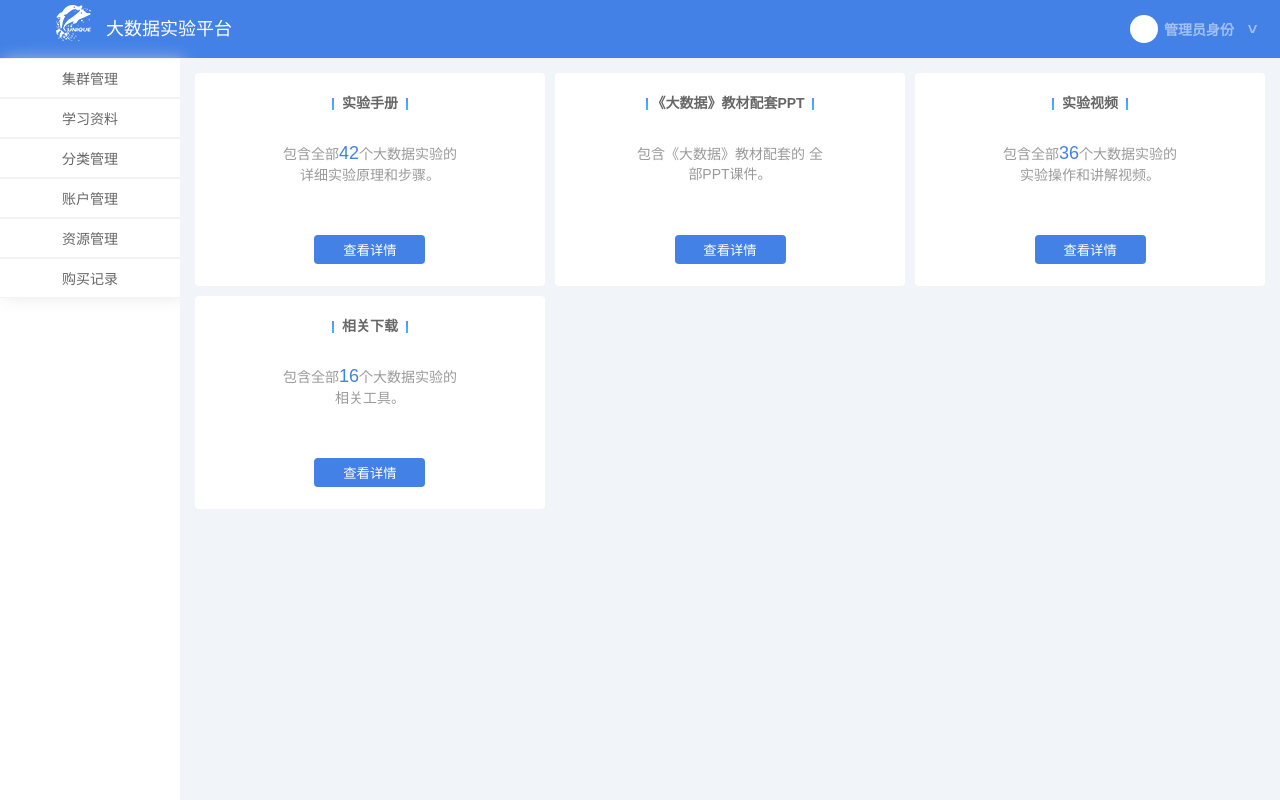
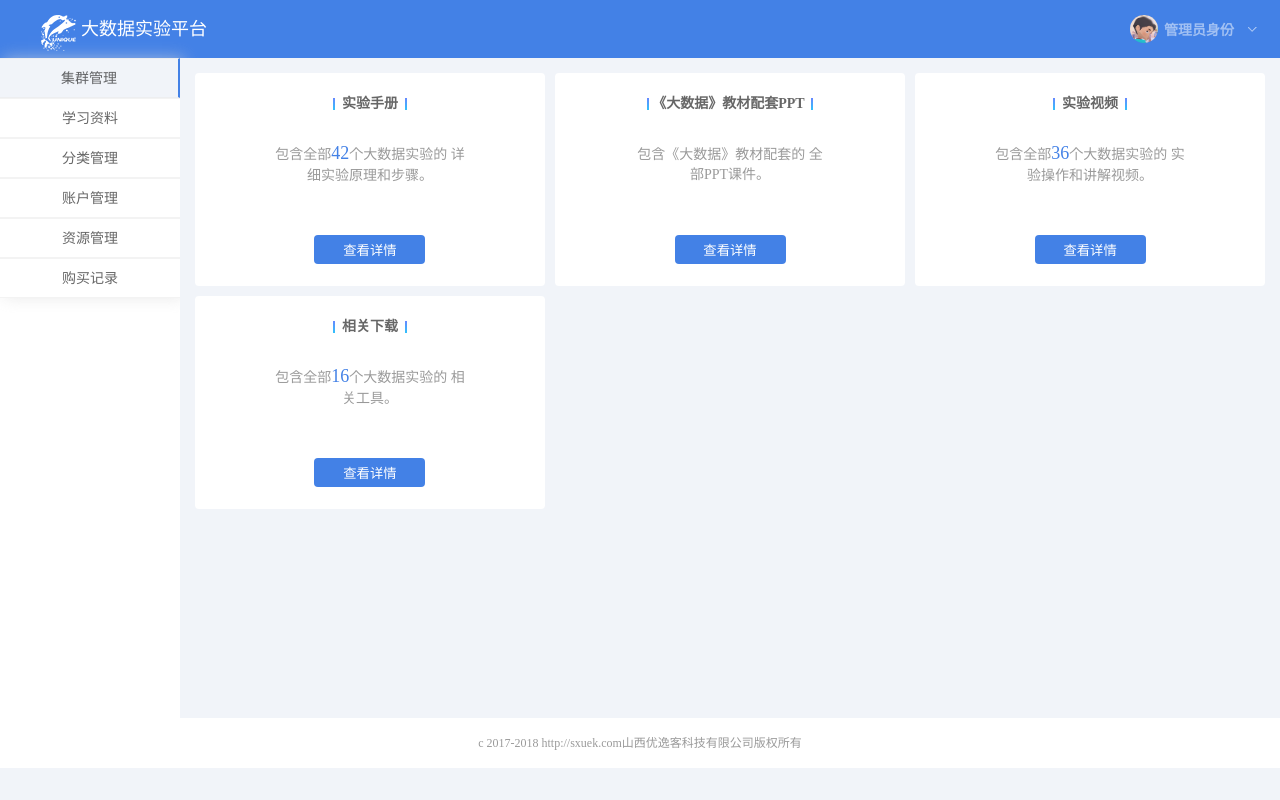
Before and after one commit to BIGDATABAS/bigdatabase, a plain HTML site: page gq-index.html in a window 1280 px wide. Shown: the top 800 px of the page. Drawn offline with Linux system fonts and the light colour scheme.

Commit message:
2教师zl

```diff
--- a/css/gq-Account.css
+++ b/css/gq-Account.css
@@ -3,9 +3,16 @@
     margin: 0;
     padding: 0;
     box-sizing: border-box;
-    font-family: PingFangSC-Semibold, sans-serif;
+    font-family: "苹方","San Francisco";
+    list-style: none;
+}
+a{
+    text-decoration: none;
 }
 
+body{
+    background: #f1f4f9;
+}
 header {
     width: 100%;
     height: 58px;
@@ -19,11 +26,14 @@ header .wpc_Left {
     display: flex;
 }
 
-header .wpc_Left .wpc_logo img {
+header .wpc_Left .wpc_logo{
     width: 46px;
     height: 46px;
-    margin-right: 10px;
-    margin-left: 50px;
+    margin-left: 35px;
+    margin-top: 10px;
+    background-image: url("../img/wpc_logo.png");
+    background-size: cover;
+    background-repeat: no-repeat;
 }
 
 header .wpc_Left .wpc_name p {
@@ -34,9 +44,9 @@ header .wpc_Left .wpc_name p {
 }
 
 header .wpc_Right {
-    width: 150px;
     display: flex;
     align-items: center;
+    width: 150px;
 }
 
 header .wpc_Right h3 {
@@ -46,30 +56,30 @@ header .wpc_Right h3 {
 }
 
 header .wpc_Right a {
-    font-size: 16px;
-    font-weight: 800;
-    color: rgba(255, 255, 255, .5);
+    width: 10px;
+    height: 10px;
     margin-right: 13px;
     margin-left: 13px;
-    text-decoration: none;
-    -webkit-transform: rotate(90deg);
+    background-image: url("../img/wpc_back.png");
+
 }
 
 header .wpc_Right .wpc_head {
     width: 28px;
     height: 28px;
     border-radius: 50%;
-    background: white;
+    background-image: url("../img/wpc_head.png");
+    background-repeat: no-repeat;
+    background-size: cover;
 
 }
+
 main {
-    width: 100%;
     display: flex;
 }
 
 main .wpc_list {
     width: 180px;
-    height: 660px;
     background: #ffffff;
 }
 
@@ -89,6 +99,7 @@ main .wpc_list ul li {
     text-align: center;
     border-top: 1px solid rgba(236, 236, 236, .6);
     border-bottom: 1px solid rgba(236, 236, 236, .6);
+    cursor: pointer;
 }
 .wpc_fire{
     background: #f1f4f9;
@@ -96,14 +107,26 @@ main .wpc_list ul li {
 }
 main .wpc_nav {
     width: -webkit-calc(100% - 180px);
-    /*height: 100%;*/
-    /*width:1212px;*/
     height: 100%;
     background: #f1f4f9;
+    padding: 15px 15px 0 15px;
 }
-main .wpc_nav .gq_container{
-    padding: 15px;
+
+footer {
+    width: 100%;
+    height: 50px;
+    text-align: center;
+    line-height: 50px;
+    background: #ffffff;
 }
+
+footer p {
+    font-size: 12px;
+    color: rgba(0, 0, 0, .4);
+}
+/*main .wpc_nav .gq_container{*/
+    /*padding: 15px;*/
+/*}*/
 main .wpc_nav .gq_account{
     width: 100%;
     height: 60px;
--- a/css/gq-index.css
+++ b/css/gq-index.css
@@ -1,111 +1,111 @@
 
-* {
-    margin: 0;
-    padding: 0;
-    box-sizing: border-box;
-    font-family: PingFangSC-Semibold, sans-serif;
-}
+/** {*/
+    /*margin: 0;*/
+    /*padding: 0;*/
+    /*box-sizing: border-box;*/
+    /*font-family: PingFangSC-Semibold, sans-serif;*/
+/*}*/
 
-header {
-    width: 100%;
-    height: 58px;
-    background: #4381e6;
-    display: flex;
-    justify-content: space-between;
-}
+/*header {*/
+    /*width: 100%;*/
+    /*height: 58px;*/
+    /*background: #4381e6;*/
+    /*display: flex;*/
+    /*justify-content: space-between;*/
+/*}*/
 
-header .wpc_Left {
-    width: 500px;
-    display: flex;
-}
+/*header .wpc_Left {*/
+    /*width: 500px;*/
+    /*display: flex;*/
+/*}*/
 
-header .wpc_Left .wpc_logo img {
-    width: 46px;
-    height: 46px;
-    margin-right: 10px;
-    margin-left: 50px;
-}
+/*header .wpc_Left .wpc_logo img {*/
+    /*width: 46px;*/
+    /*height: 46px;*/
+    /*margin-right: 10px;*/
+    /*margin-left: 50px;*/
+/*}*/
 
-header .wpc_Left .wpc_name p {
-    font-size: 18px;
-    color: #ffffff;
-    text-align: center;
-    line-height: 58px;
-}
+/*header .wpc_Left .wpc_name p {*/
+    /*font-size: 18px;*/
+    /*color: #ffffff;*/
+    /*text-align: center;*/
+    /*line-height: 58px;*/
+/*}*/
 
-header .wpc_Right {
-    width: 150px;
-    display: flex;
-    align-items: center;
-}
+/*header .wpc_Right {*/
+    /*width: 150px;*/
+    /*display: flex;*/
+    /*align-items: center;*/
+/*}*/
 
-header .wpc_Right h3 {
-    font-size: 14px;
-    color: rgba(255, 255, 255, .5);
-    margin-left: 6px;
-}
+/*header .wpc_Right h3 {*/
+    /*font-size: 14px;*/
+    /*color: rgba(255, 255, 255, .5);*/
+    /*margin-left: 6px;*/
+/*}*/
 
-header .wpc_Right a {
-    font-size: 16px;
-    font-weight: 800;
-    color: rgba(255, 255, 255, .5);
-    margin-right: 13px;
-    margin-left: 13px;
-    text-decoration: none;
-    -webkit-transform: rotate(90deg);
-}
+/*header .wpc_Right a {*/
+    /*font-size: 16px;*/
+    /*font-weight: 800;*/
+    /*color: rgba(255, 255, 255, .5);*/
+    /*margin-right: 13px;*/
+    /*margin-left: 13px;*/
+    /*text-decoration: none;*/
+    /*-webkit-transform: rotate(90deg);*/
+/*}*/
 
-header .wpc_Right .wpc_head {
-    width: 28px;
-    height: 28px;
-    border-radius: 50%;
-    background: white;
+/*header .wpc_Right .wpc_head {*/
+    /*width: 28px;*/
+    /*height: 28px;*/
+    /*border-radius: 50%;*/
+    /*background: white;*/
 
-}
+/*}*/
 
-main {
-    width: 100%;
-    height: 943px;
-    display: flex;
-}
+/*main {*/
+    /*width: 100%;*/
+    /*height: 943px;*/
+    /*display: flex;*/
+/*}*/
 
-main .wpc_list {
-    width: 180px;
-    height: 660px;
-    background: #ffffff;
-}
+/*main .wpc_list {*/
+    /*width: 180px;*/
+    /*height: 660px;*/
+    /*background: #ffffff;*/
+/*}*/
 
-main .wpc_list ul {
-    width: 100%;
-    display: flex;
-    flex-direction: column;
-    box-shadow: 4px 0 15px rgba(218, 218, 218, .6);
-}
+/*main .wpc_list ul {*/
+    /*width: 100%;*/
+    /*display: flex;*/
+    /*flex-direction: column;*/
+    /*box-shadow: 4px 0 15px rgba(218, 218, 218, .6);*/
+/*}*/
 
-main .wpc_list ul li {
-    height: 40px;
-    width: 100%;
-    font-size: 14px;
-    color: rgba(0, 0, 0, .6);
-    line-height: 40px;
-    text-align: center;
-    border-top: 1px solid rgba(236, 236, 236, .6);
-    border-bottom: 1px solid rgba(236, 236, 236, .6);
-}
-.wpc_fire{
-    background: #f1f4f9;
-    border-right: 2px solid #4381e6;
-}
-main .wpc_nav {
-    width: -webkit-calc(100% - 180px);
-    /*height: 100%;*/
-    /*width:1212px;*/
-    height: 943px;
-    background: #f1f4f9;
-}
-main .wpc_nav .gq_container{
-    padding: 15px;
-}
+/*main .wpc_list ul li {*/
+    /*height: 40px;*/
+    /*width: 100%;*/
+    /*font-size: 14px;*/
+    /*color: rgba(0, 0, 0, .6);*/
+    /*line-height: 40px;*/
+    /*text-align: center;*/
+    /*border-top: 1px solid rgba(236, 236, 236, .6);*/
+    /*border-bottom: 1px solid rgba(236, 236, 236, .6);*/
+/*}*/
+/*.wpc_fire{*/
+    /*background: #f1f4f9;*/
+    /*border-right: 2px solid #4381e6;*/
+/*}*/
+/*main .wpc_nav {*/
+    /*width: -webkit-calc(100% - 180px);*/
+    /*!*height: 100%;*!*/
+    /*!*width:1212px;*!*/
+    /*height: 943px;*/
+    /*background: #f1f4f9;*/
+/*}*/
+/*main .wpc_nav .gq_container{*/
+    /*padding: 15px;*/
+/*}*/
 main .wpc_nav ul{
     width: 100%;
     height: 100%;
--- a/gq-index.html
+++ b/gq-index.html
@@ -6,14 +6,15 @@
           content="width=device-width, user-scalable=no, initial-scale=1.0, maximum-scale=1.0, minimum-scale=1.0">
     <meta http-equiv="X-UA-Compatible" content="ie=edge">
     <link rel="stylesheet" href="css/gq-index.css">
-    <script src="js/index.js"></script>
+    <script src="js/base.js"></script>
+    <link rel="stylesheet" href="css/base.css">
     <title>Document</title>
 </head>
 <body>
 <header>
     <div class="wpc_Left">
         <div class="wpc_logo">
-            <img src="img/wpc_logo.png" alt="">
+
         </div>
         <div class="wpc_name">
             <p>大数据实验平台</p>
@@ -22,7 +23,7 @@
     <div class="wpc_Right">
         <div class="wpc_head"></div>
         <h3>管理员身份</h3>
-        <a href="">&gt;</a>
+        <a href=""></a>
     </div>
 </header>
 <main>
```
Also changed, not shown: gq-Accout.html (+4 -3 lines), js/gq-index.js (deleted, +0 -12 lines).
